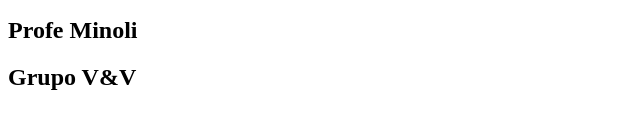
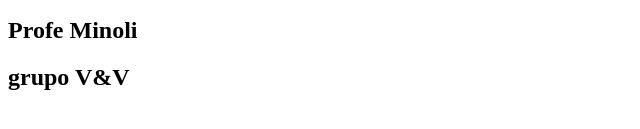
Before and after one commit to Elisa-AB/ProyectoIC, a website: page index.html in a window 1280 px wide. Shown: the part 157-286 px from the top of the page, 0-640 px from the left. Drawn offline with Linux system fonts and the light colour scheme.

Commit message:
grupo con minuscula

```diff
--- a/index.html
+++ b/index.html
@@ -14,7 +14,7 @@
         <h2> Brites, Elisa</h2>
         <h2> A ver qué pasa ahora </h2>
         <h2> Profe Minoli</h2>
-        <h2> Grupo V&V</h2>
+        <h2> grupo V&V</h2>
         <script src="" async defer></script>
     </body>
     <div>
```
